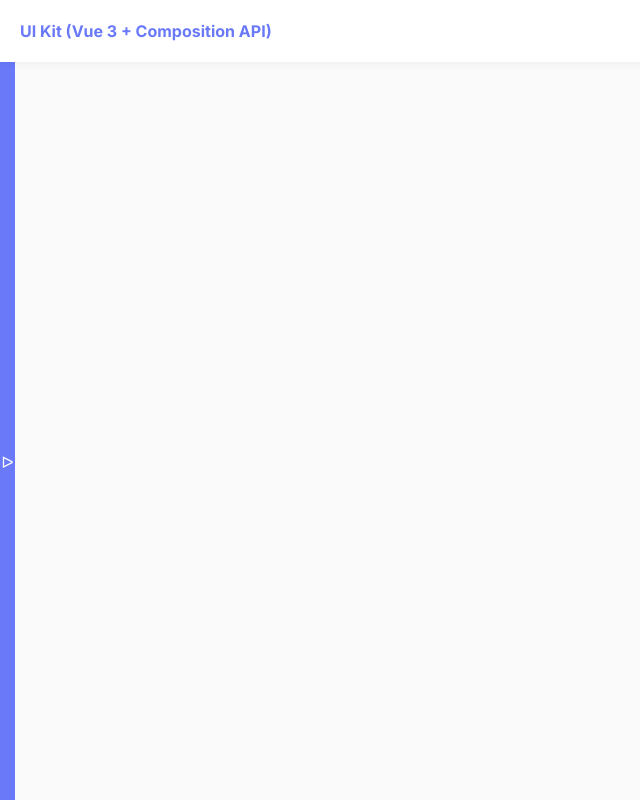
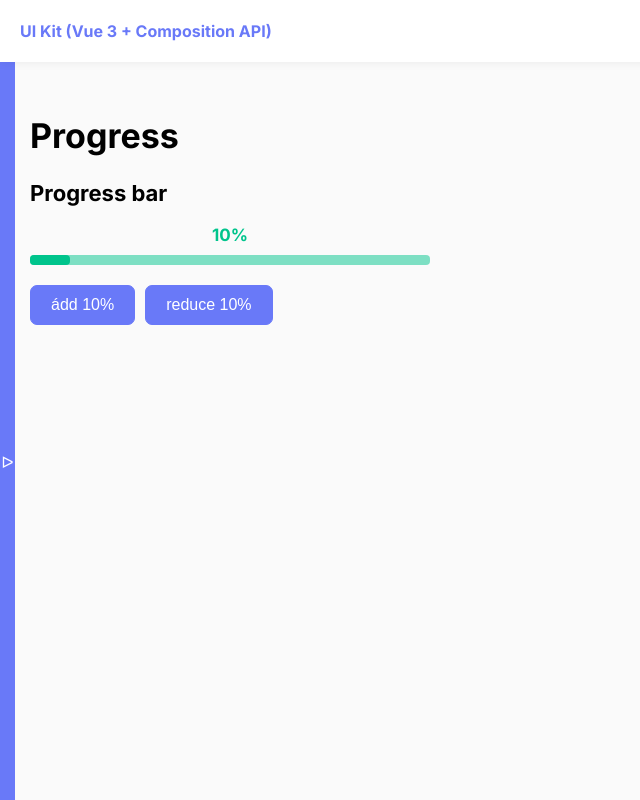
Before and after one commit to benny214/uikit-vue3, a Vue app: page /progress in a window 1280 px wide. Shown: the whole page, without its empty margins (0-640 px from the left). Built offline with nearby package versions, Linux system fonts and the light colour scheme.

Commit message:
комепонент прогресс бара

```diff
--- a/src/App.vue
+++ b/src/App.vue
@@ -39,7 +39,7 @@ const toggleMenu = () => {
   position: fixed;
   left: 0;
   width: 15px;
-  background-color: $primary;
+  background-color: var(--primary);
   height: 100%;
   top: 62px;
   z-index: 1;
--- a/src/assets/styles/common.scss
+++ b/src/assets/styles/common.scss
@@ -9,12 +9,12 @@ body {
   padding: 0;
   font-family: 'Inter', Arial, sans-serif;
   font-size: 16px;
-  background-color: $body-bg;
+  background-color: var(--body-bg);
 }
 
 a {
   text-decoration: none;
-  color: $primary;
+  color: var(--primary);
 }
 
 .line {
--- a/src/assets/styles/variables.scss
+++ b/src/assets/styles/variables.scss
@@ -1,14 +1,16 @@
-$primary: #6979F8;
-$primary-h: #A5AFFB;
-$secondary: #BE52F2;
-$secondary-h: #DBA5F5;
-$success: #00C48C;
-$success-h: #7DDFC3;
-$info: #0084F4;
-$info-h: #66B5F8;
-$warning: #FFA26B;
-$warning-h: #FFC7A6;
-$danger: #FF647C;
-$danger-h: #FDAFBB;
+:root {
+  --primary: #6979F8;
+  --primary-h: #A5AFFB;
+  --secondary: #BE52F2;
+  --secondary-h: #DBA5F5;
+  --success: #00C48C;
+  --success-h: #7DDFC3;
+  --info: #0084F4;
+  --info-h: #66B5F8;
+  --warning: #FFA26B;
+  --warning-h: #FFC7A6;
+  --danger: #FF647C;
+  --danger-h: #FDAFBB;
 
-$body-bg: #FAFAFA;
+  --body-bg: #FAFAFA;
+}
--- a/src/components/Button.vue
+++ b/src/components/Button.vue
@@ -65,51 +65,51 @@ const clickOnBtn = () => {
   font-size: 15px;
   transition: .2s;
   &--primary {
-    background-color: $primary;
-    border: 1px solid $primary;
+    background-color: var(--primary);
+    border: 1px solid var(--primary);
     &:enabled:hover {
-      background-color: $primary-h;
-      border-color: $primary-h;
+      background-color: var(--primary-h);
+      border-color: var(--primary-h);
     }
   }
   &--secondary {
-    background-color: $secondary;
-    border: 1px solid $secondary;
+    background-color: var(--secondary);
+    border: 1px solid var(--secondary);
     &:enabled:hover {
-      background-color: $secondary-h;
-      border-color: $secondary-h;
+      background-color: var(--secondary-h);
+      border-color: var(--secondary-h);
     }
   }
   &--success {
-    background-color: $success;
-    border: 1px solid $success;
+    background-color: var(--success);
+    border: 1px solid var(--success);
     &:enabled:hover {
-      background-color: $success-h;
-      border-color: $success-h;
+      background-color: var(--success-h);
+      border-color: var(--success-h);
     }
   }
   &--info {
-    background-color: $info;
-    border: 1px solid $info;
+    background-color: var(--info);
+    border: 1px solid var(--info);
     &:enabled:hover {
-      background-color: $info-h;
-      border-color: $info-h;
+      background-color: var(--info-h);
+      border-color: var(--info-h);
     }
   }
   &--warning {
-    background-color: $warning;
-    border: 1px solid $warning;
+    background-color: var(--warning);
+    border: 1px solid var(--warning);
     &:enabled:hover {
-      background-color: $warning-h;
-      border-color: $warning-h;
+      background-color: var(--warning-h);
+      border-color: var(--warning-h);
     }
   }
   &--danger {
-    background-color: $danger;
-    border: 1px solid $danger;
+    background-color: var(--danger);
+    border: 1px solid var(--danger);
     &:enabled:hover {
-      background-color: $danger-h;
-      border-color: $danger-h;
+      background-color: var(--danger-h);
+      border-color: var(--danger-h);
     }
   }
 
--- /dev/null
+++ b/src/components/Progress/ProgressBar.vue
@@ -0,0 +1,47 @@
+<template>
+  <div class="progress__container" :style="[{'max-width': maxWidth}]">
+    <span class="progress__percent" :style="[{'color': `var(--${color})`}]">{{ percent }}%</span>
+    <div class="progress" :style="[{'background-color': `var(--${color}-h)`}]">
+      <div class="progress__bar" :style="[{'width': `${percent}%`}, {'background-color': `var(--${color})`}]"></div>
+    </div>
+  </div>
+</template>
+<script setup>
+const props = defineProps({
+  maxWidth: {
+    type: String,
+    default: '300px'
+  },
+  percent: {
+    type: Number,
+    required: true
+  },
+  color: {
+    type: String,
+    default: 'primary'
+  }
+})
+</script>
+<style lang="scss" scoped>
+@import "@/assets/styles/main";
+.progress {
+  height: 10px;
+  border-radius: 4px;
+  &__container {
+    margin-bottom: 20px;
+    overflow: hidden;
+  }
+  &__bar {
+    height: 100%;
+    border-radius: 4px;
+    transition: .5s;
+  }
+  &__percent {
+    display: block;
+    text-align: center;
+    font-weight: bold;
+    font-size: 17px;
+    margin-bottom: 10px;
+  }
+}
+</style>
--- a/src/components/layout/Sidebar.vue
+++ b/src/components/layout/Sidebar.vue
@@ -22,6 +22,7 @@ const links = ref([
   { name: "Button", href: "/button" },
   { name: "Checkbox", href: "/checkbox" },
   { name: "Radiobutton", href: "/radiobutton" },
+  { name: "Progress", href: "/progress" },
 ]);
 </script>
 <style lang="scss" scoped>
@@ -47,7 +48,7 @@ const links = ref([
     font-weight: bold;
     margin-bottom: 10px;
     &:hover {
-      color: $primary-h;
+      color: var(--primary-h);
     }
   }
 }
--- a/src/router/index.js
+++ b/src/router/index.js
@@ -4,6 +4,7 @@ import Button from '@/views/Button.vue'
 import Typography from '@/views/Typography.vue'
 import Checkbox from '@/views/Checkbox.vue'
 import Radiobutton from '@/views/Radiobutton.vue'
+import Progress from '@/views/Progress.vue'
 
 const router = createRouter({
   history: createWebHistory(),
@@ -33,6 +34,11 @@ const router = createRouter({
       name: 'Radiobutton',
       component: Radiobutton
     },
+    {
+      path: '/progress',
+      name: 'Progress',
+      component: Progress
+    },
   ]
 })
 
--- /dev/null
+++ b/src/views/Progress.vue
@@ -0,0 +1,39 @@
+<template>
+  <h1 class="heading-1">Progress</h1>
+  <h2 class="heading-2">Progress bar</h2>
+  <div class="line--block">
+    <ProgressBar maxWidth="400px" :percent="percentBar" color="success"/>
+    <div class="line">
+      <Button label="ádd 10%" @click="addPercentBar"/>
+      <Button label="reduce 10%" @click="reducePercentBar"/>
+    </div>
+
+  </div>
+
+</template>
+<script setup>
+import {ref} from 'vue'
+import ProgressBar from '@/components/Progress/ProgressBar.vue';
+import Button from '@/components/Button.vue';
+
+const percentBar = ref(10)
+
+const addPercentBar = () => {
+  percentBar.value += 10
+
+  if (percentBar.value > 100) {
+    percentBar.value = 100
+  }
+}
+
+const reducePercentBar = () => {
+  percentBar.value -= 10
+
+  if (percentBar.value < 0) {
+    percentBar.value = 0
+  }
+}
+</script>
+<style lang="scss" scoped>
+
+</style>
```
Also changed, not shown: src/components/Checkbox/Checkbox.vue (+6 -6 lines), src/components/Radiobutton.vue (+5 -5 lines).
